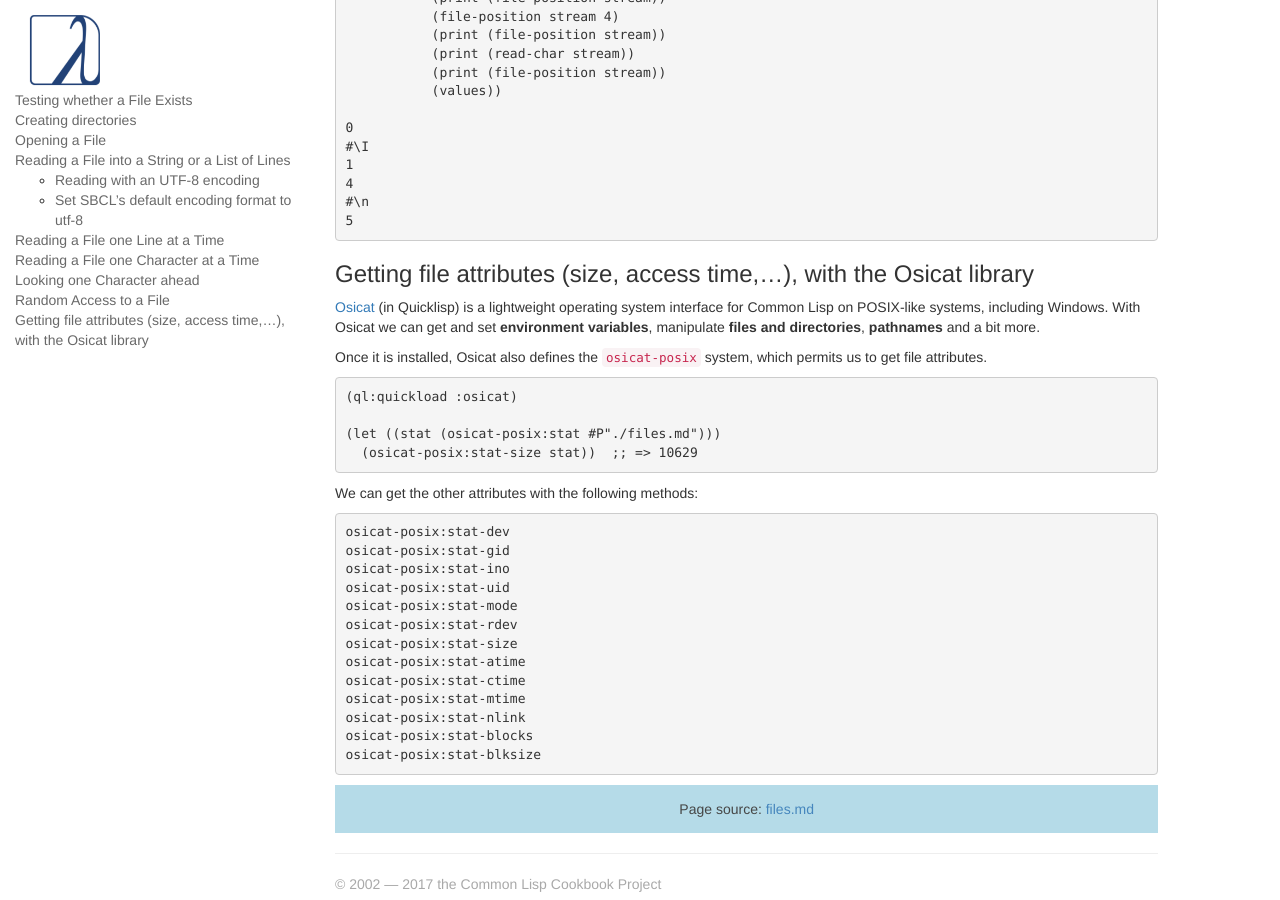
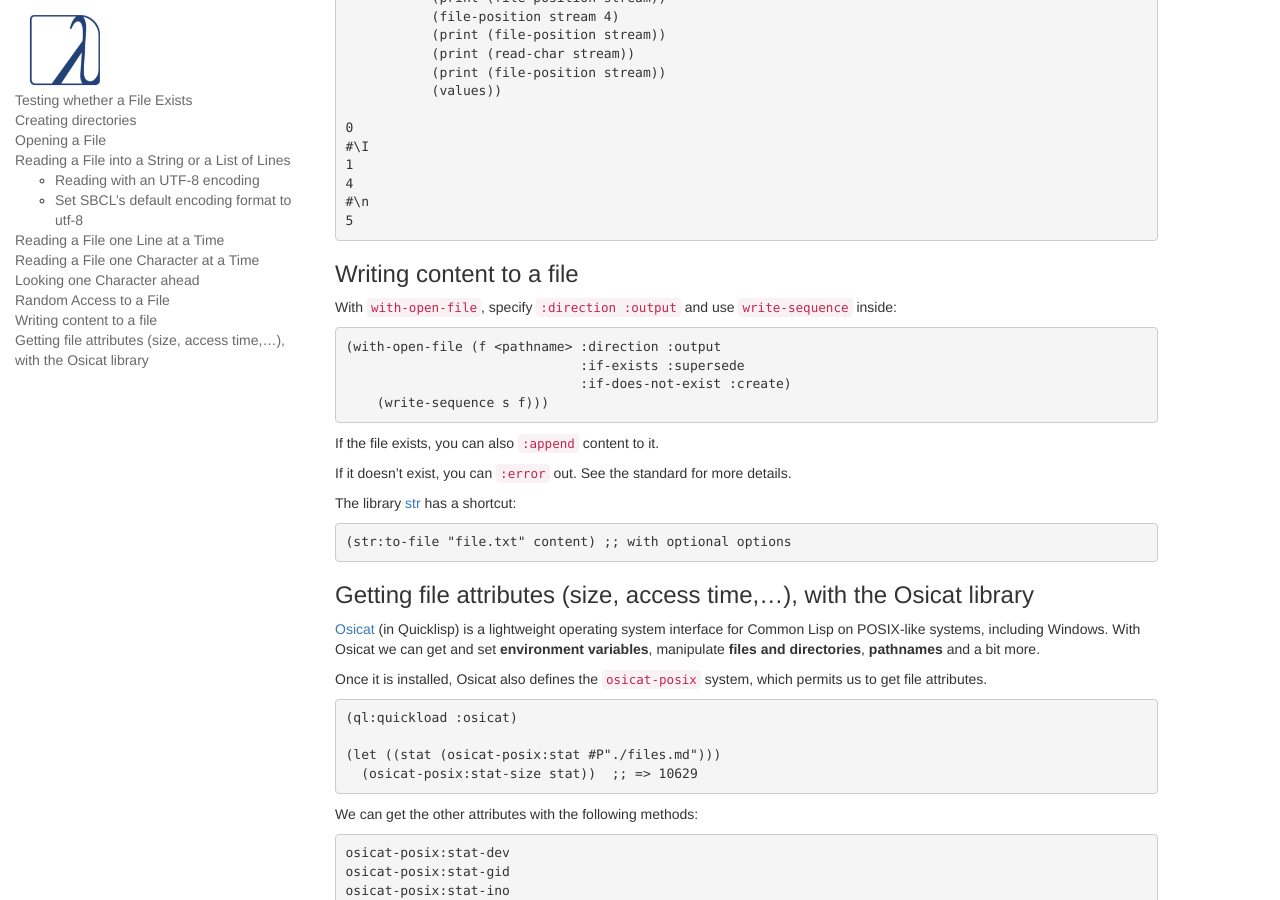
Before and after one commit to LispCookbook/cl-cookbook, a Jekyll site: the page built from files.md, in a window 1280 px wide and 900 px high, scrolled down 4540 px. Built offline with Jekyll 4.4.1, drawn with Linux system fonts in a browser that asks for light colours.

Commit message:
Writing content to a file

```diff
--- a/files.md
+++ b/files.md
@@ -344,6 +344,29 @@ CL-USER> (with-input-from-string (stream "I'm not amused")
 5
 ~~~
 
+### Writing content to a file
+
+With `with-open-file`, specify `:direction :output` and use `write-sequence` inside:
+
+~~~lisp
+(with-open-file (f <pathname> :direction :output
+                              :if-exists :supersede
+                              :if-does-not-exist :create)
+    (write-sequence s f)))
+~~~
+
+If the file exists, you can also `:append` content to it.
+
+If it doesn't exist, you can `:error` out. See the standard for more details.
+
+
+The library [str](https://github.com/vindarel/cl-str) has a shortcut:
+
+~~~lisp
+(str:to-file "file.txt" content) ;; with optional options
+~~~
+
+
 ### Getting file attributes (size, access time,...), with the Osicat library
 
 [Osicat](https://www.common-lisp.net/project/osicat/) (in Quicklisp)
```
